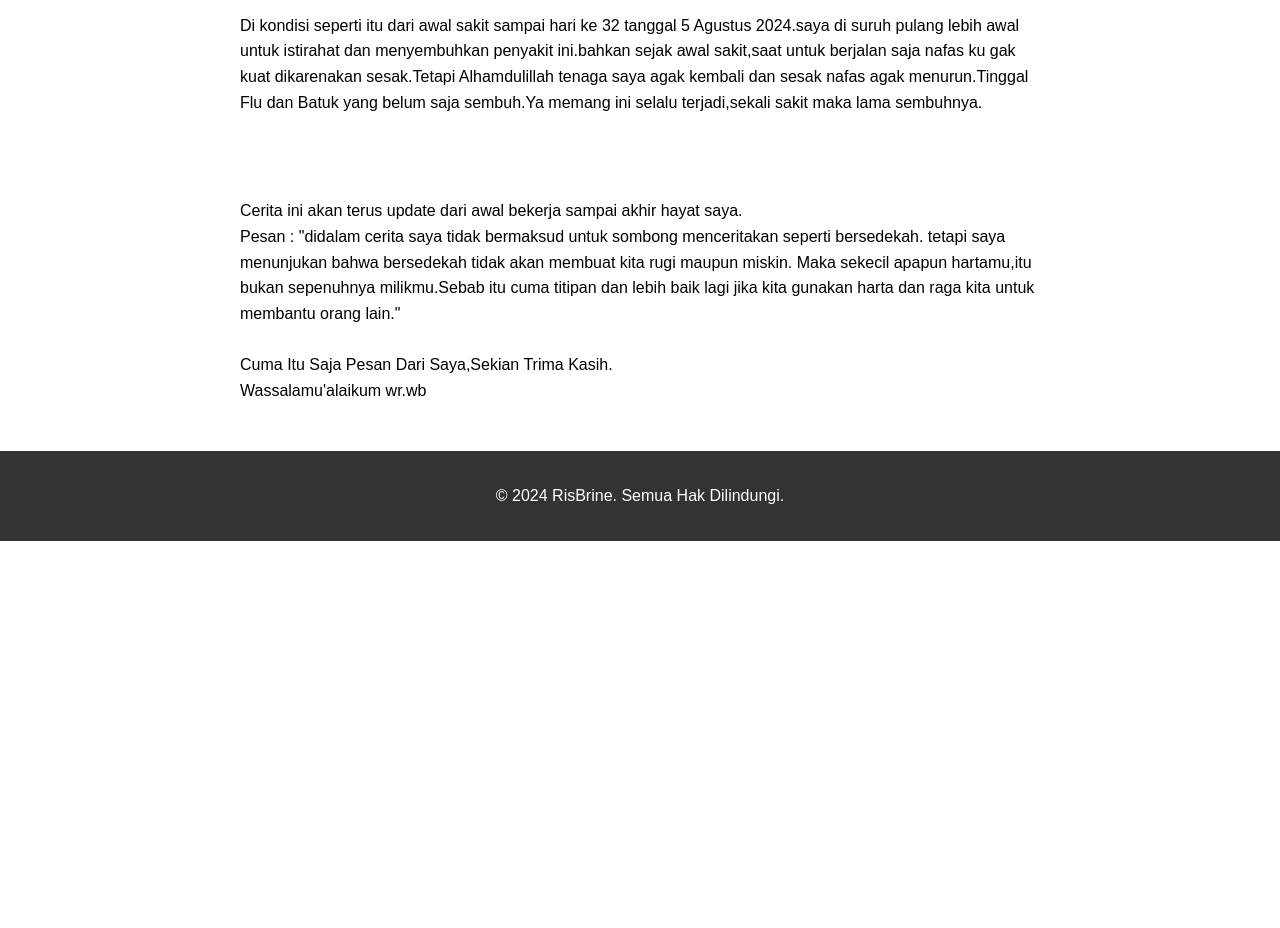
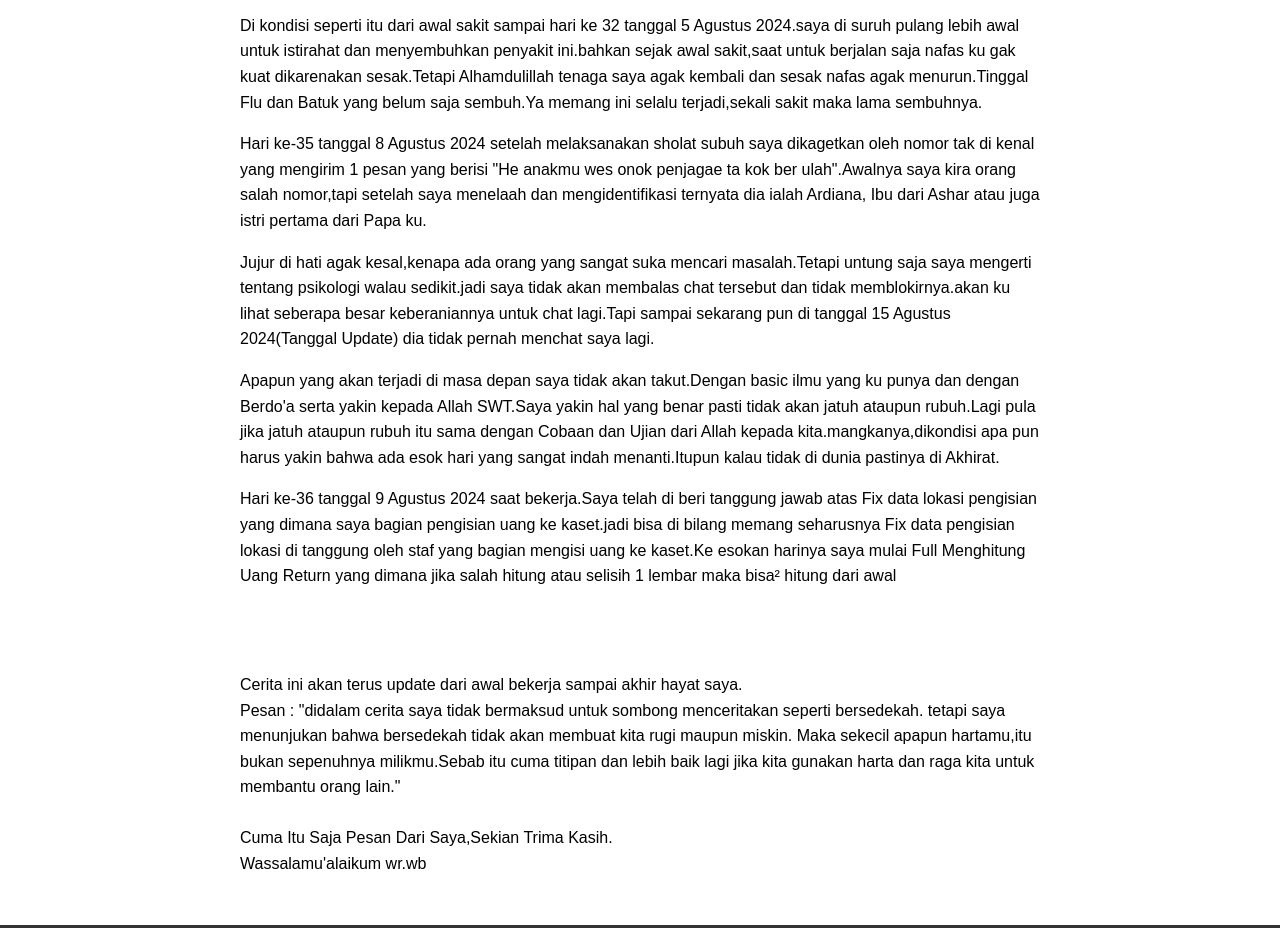
Before and after one commit to RisBrine404/story.job, a plain HTML site: page article.html in a window 1280 px wide. Shown: the part 5867-6795 px from the top of the page. Before the commit the page ends 6408 px from the top, so only its background shows below. Drawn offline with Linux system fonts and the light colour scheme.

Commit message:
Update article.html

```diff
--- a/article.html
+++ b/article.html
@@ -90,6 +90,10 @@
     <p>Hari ke-30 tanggal 3 Agustus 2024.Hari² lampau memang berkondisi Hujan.Jadi hari ini saya jatuh sakit, seperti biasa saat hujan terus-menerus saya selalu sakit flu demam.Tapi ini lebih parah saya sampai sesak nafas dan juga tenaga cepat habis serta jantung agak sakit saat mengangkat bag².Jujur agak gak kuat kalau diterusin.Tapi saya tetap bekerja walaupun cuma mengerjakan yang saya mampu.Terkadang juga saya Meriang kedinginan saat kerja.</p>
     <p>Dan saya tidak pernah memberi tahu teman kos saya sampai di hari ke-31 tanggal 4 Agustus 2024 Mas Rahmat balik kampung ke Jember dan saya pun sendirian di Kos.Walau dengan kondisi saya yang sakit diwaktu itu saya tidak mau memberi tahu Mas Rahmat.Takutnya dia tidak bisa tenang saat balik kampung,jadi saya diam dan cuma bersikap seperti biasanya</p></p>
     <p>Di kondisi seperti itu dari awal sakit sampai hari ke 32 tanggal 5 Agustus 2024.saya di suruh pulang lebih awal untuk istirahat dan menyembuhkan penyakit ini.bahkan sejak awal sakit,saat untuk berjalan saja nafas ku gak kuat dikarenakan sesak.Tetapi Alhamdulillah tenaga saya agak kembali dan sesak nafas agak menurun.Tinggal Flu dan Batuk yang belum saja sembuh.Ya memang ini selalu terjadi,sekali sakit maka lama sembuhnya.</p>
+    <p>Hari ke-35 tanggal 8 Agustus 2024 setelah melaksanakan sholat subuh saya dikagetkan oleh nomor tak di kenal yang mengirim 1 pesan yang berisi "He anakmu wes onok penjagae ta kok ber ulah".Awalnya saya kira orang salah nomor,tapi setelah saya menelaah dan mengidentifikasi ternyata dia ialah Ardiana, Ibu dari Ashar atau juga istri pertama dari Papa ku.</p>
+    <p>Jujur di hati agak kesal,kenapa ada orang yang sangat suka mencari masalah.Tetapi untung saja saya mengerti tentang psikologi walau sedikit.jadi saya tidak akan membalas chat tersebut dan tidak memblokirnya.akan ku lihat seberapa besar keberaniannya untuk chat lagi.Tapi sampai sekarang pun di tanggal 15 Agustus 2024(Tanggal Update) dia tidak pernah menchat saya lagi.</p>
+    <p>Apapun yang akan terjadi di masa depan saya tidak akan takut.Dengan basic ilmu yang ku punya dan dengan Berdo'a serta yakin kepada Allah SWT.Saya yakin hal yang benar pasti tidak akan jatuh ataupun rubuh.Lagi pula jika jatuh ataupun rubuh itu sama dengan Cobaan dan Ujian dari Allah kepada kita.mangkanya,dikondisi apa pun harus yakin bahwa ada esok hari yang sangat indah menanti.Itupun kalau tidak di dunia pastinya di Akhirat.</p>
+    <p>Hari ke-36 tanggal 9 Agustus 2024 saat bekerja.Saya telah di beri tanggung jawab atas Fix data lokasi pengisian yang dimana saya bagian pengisian uang ke kaset.jadi bisa di bilang memang seharusnya Fix data pengisian lokasi di tanggung oleh staf yang bagian mengisi uang ke kaset.Ke esokan harinya saya mulai Full Menghitung Uang Return yang dimana jika salah hitung atau selisih 1 lembar maka bisa² hitung dari awal</p>
 
 
  <br><br>
```
